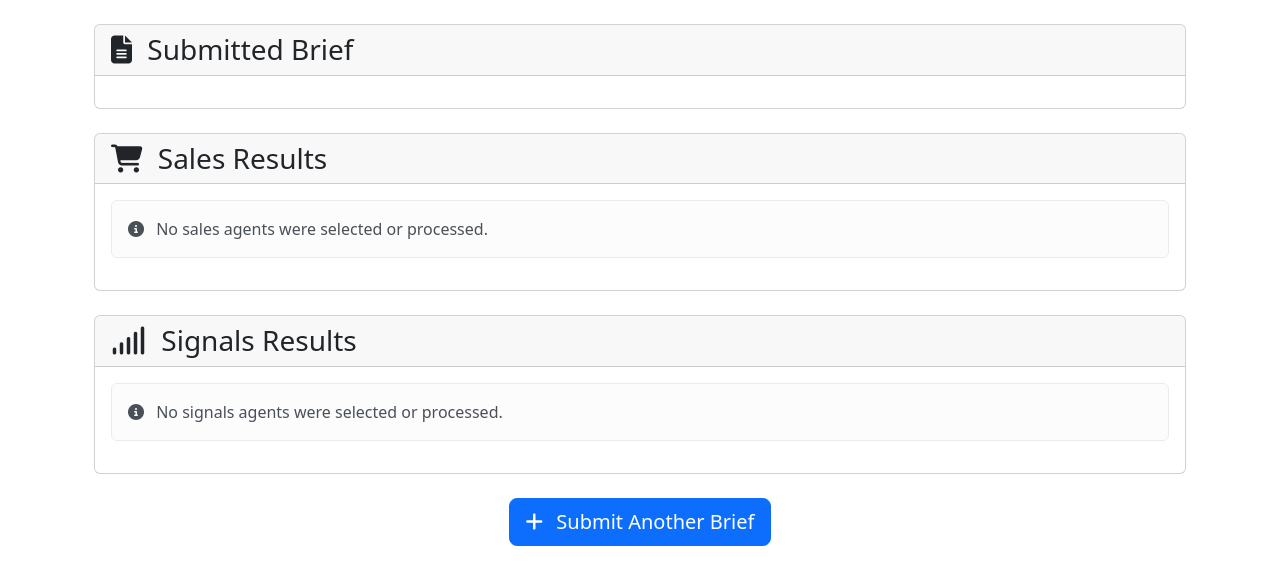
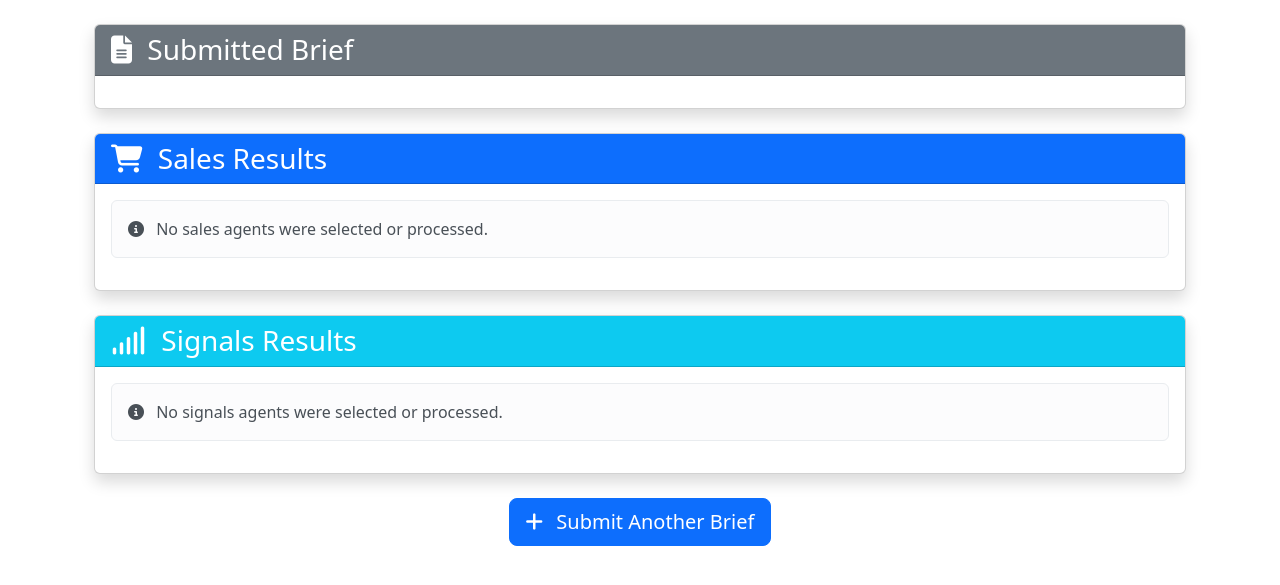
Before and after one commit to tescoboy/the-agentic-future-is-here, a FastAPI app: template app/templates/buyer/results.html in a window 1280 px wide. Shown: the part 56-641 px from the top of the page. Run offline with FastAPI, Linux system fonts and the light colour scheme; the template is opened without the code that fills it, so the values that code supplies are empty; parts of the project's set-up code (start-up, migrations or seed data) failed here and were passed over.

Commit message:
Improve buyer results page styling and spacing

```diff
--- a/app/templates/buyer/results.html
+++ b/app/templates/buyer/results.html
@@ -23,8 +23,8 @@
             {% endif %}
 
             <!-- Submitted Brief -->
-            <div class="card mb-4">
-                <div class="card-header">
+            <div class="card mb-4 shadow">
+                <div class="card-header bg-secondary text-white">
                     <h3 class="mb-0">
                         <i class="fa-solid fa-file-lines me-2"></i>
                         Submitted Brief
@@ -36,8 +36,8 @@
             </div>
 
             <!-- Sales Results -->
-            <div class="card mb-4">
-                <div class="card-header">
+            <div class="card mb-4 shadow">
+                <div class="card-header bg-primary text-white">
                     <h3 class="mb-0">
                         <i class="fa-solid fa-shopping-cart me-2"></i>
                         Sales Results
@@ -61,16 +61,16 @@
                                     <div class="row">
                                         {% for item in result.product_items %}
                                             <div class="col-md-6 mb-3">
-                                                <div class="card h-100">
-                                                    <div class="card-header d-flex justify-content-between align-items-start">
-                                                        <h6 class="mb-0">{{ item.product_name }}</h6>
+                                                <div class="card h-100 shadow-sm">
+                                                    <div class="card-header d-flex justify-content-between align-items-start bg-light">
+                                                        <h6 class="mb-0 fw-bold">{{ item.product_name }}</h6>
                                                         <button class="btn btn-success btn-sm" onclick="activateCampaign('{{ item.product_name }}')">
                                                             <i class="fa-solid fa-rocket me-1"></i>
                                                             Activate
                                                         </button>
                                                     </div>
                                                     <div class="card-body">
-                                                        <p class="card-text small text-muted mb-2">
+                                                        <p class="card-text small text-muted mb-3">
                                                             {{ item.product_description }}
                                                         </p>
 
@@ -91,26 +91,30 @@
                                                             <div class="col-6">
                                                                 {% if item.formats %}
                                                                     <div class="mb-2">
-                                                                        <small class="text-muted">
+                                                                        <small class="text-muted d-block mb-1">
                                                                             <i class="fa-solid fa-tv me-1"></i>
                                                                             <strong>Formats:</strong>
                                                                         </small>
                                                                         <div>
                                                                             {% for format in item.formats %}
-                                                                                <span class="badge bg-primary me-1">{{ format }}</span>
+                                                                                <span class="badge bg-primary me-1 mb-1">{{ format }}</span>
                                                                             {% endfor %}
                                                                         </div>
                                                                     </div>
                                                                 {% endif %}
                                                                 {% if item.targeting %}
                                                                     <div>
-                                                                        <small class="text-muted">
+                                                                        <small class="text-muted d-block mb-1">
                                                                             <i class="fa-solid fa-crosshairs me-1"></i>
                                                                             <strong>Targeting:</strong>
                                                                         </small>
                                                                         <div>
                                                                             {% for key, value in item.targeting.items() %}
-                                                                                <span class="badge bg-secondary me-1">{{ key }}: {{ value }}</span>
+                                                                                {% if value is sequence and value is not string %}
+                                                                                    <span class="badge bg-secondary me-1 mb-1">{{ key }}: {{ value|join(', ') }}</span>
+                                                                                {% else %}
+                                                                                    <span class="badge bg-secondary me-1 mb-1">{{ key }}: {{ value }}</span>
+                                                                                {% endif %}
                                                                             {% endfor %}
                                                                         </div>
                                                                     </div>
@@ -118,7 +122,9 @@
                                                             </div>
                                                         </div>
 
-                                                        <p class="card-text">
+                                                        <hr class="my-3">
+
+                                                        <p class="card-text mb-2">
                                                             <strong>Reason:</strong> {{ item.reason }}
                                                         </p>
                                                         {% if item.score is not none %}
@@ -159,8 +165,8 @@
             </div>
 
             <!-- Signals Results -->
-            <div class="card mb-4">
-                <div class="card-header">
+            <div class="card mb-4 shadow">
+                <div class="card-header bg-info text-white">
                     <h3 class="mb-0">
                         <i class="fa-solid fa-signal me-2"></i>
                         Signals Results
```
